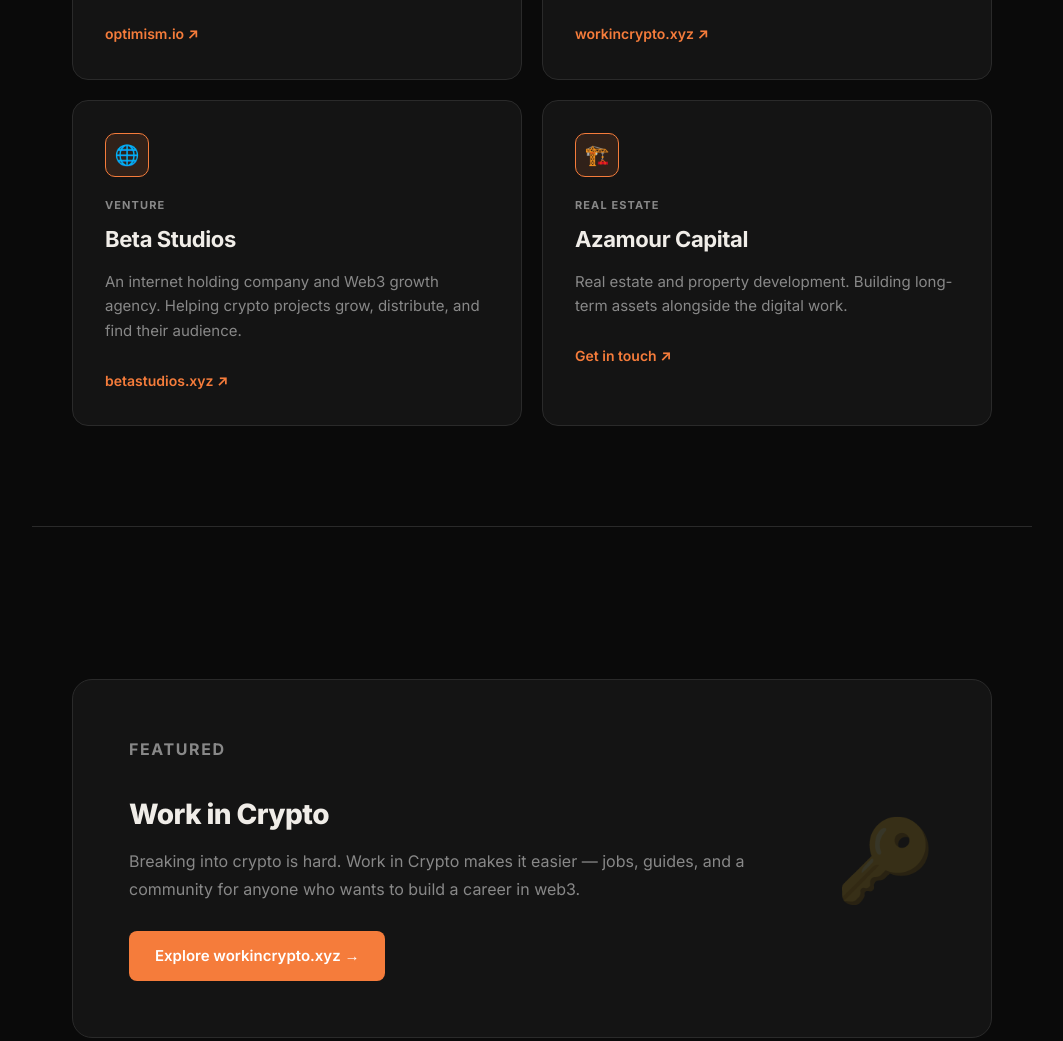
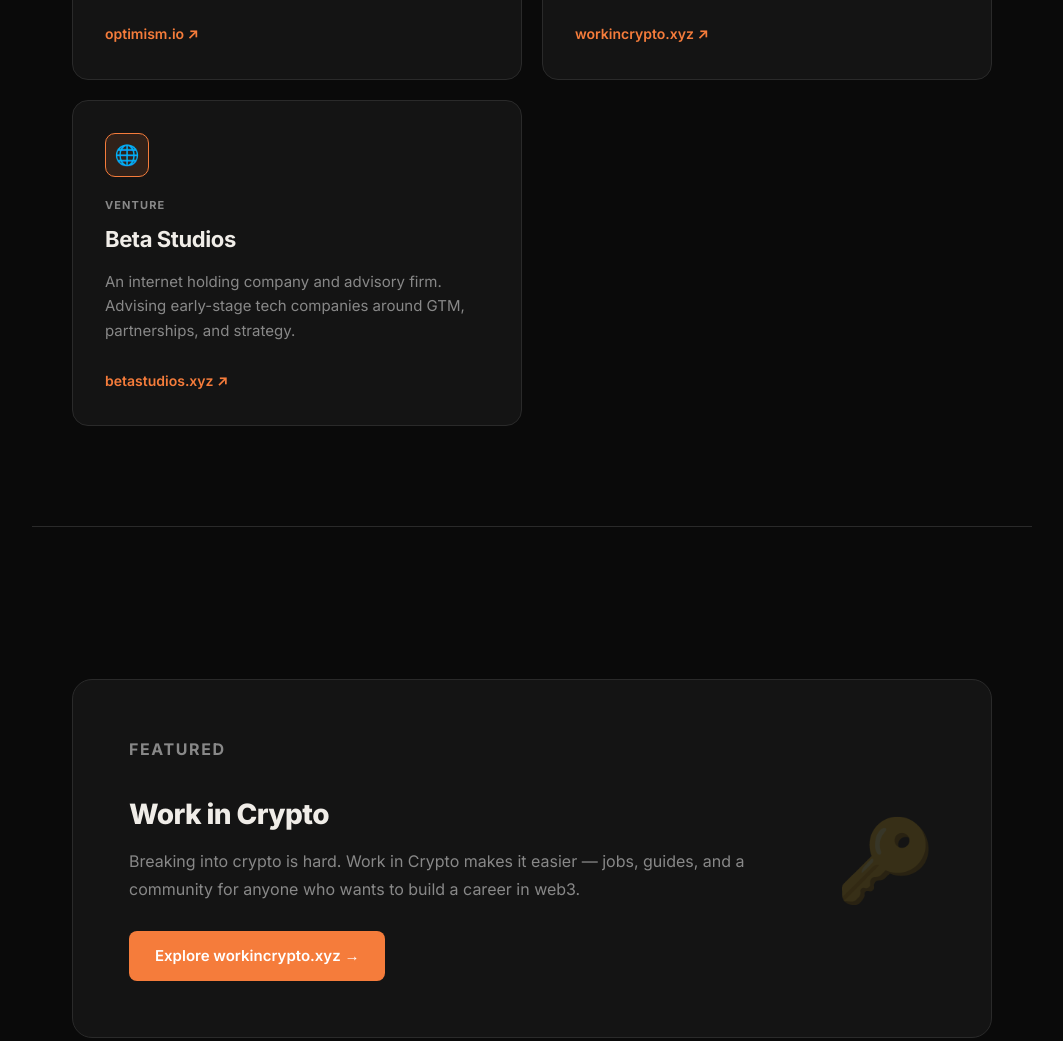
Before and after one commit to fahimsachedina/fahimsachedina-site, a plain HTML site: page index.html in a window 1280 px wide. Shown: the part 1355-2396 px from the top of the page, without its empty margins (108-1171 px from the left). Drawn offline with Linux system fonts and the light colour scheme.

Commit message:
Remove Azamour Capital, update Beta Studios description

```diff
--- a/index.html
+++ b/index.html
@@ -487,16 +487,8 @@
         <div class="card-icon">🌐</div>
         <p class="card-label">Venture</p>
         <h3 class="card-title">Beta Studios</h3>
-        <p class="card-desc">An internet holding company and Web3 growth agency. Helping crypto projects grow, distribute, and find their audience.</p>
+        <p class="card-desc">An internet holding company and advisory firm. Advising early-stage tech companies around GTM, partnerships, and strategy.</p>
         <a href="https://betastudios.xyz/" target="_blank" class="card-link">betastudios.xyz ↗</a>
-      </div>
-
-      <div class="portfolio-card">
-        <div class="card-icon">🏗️</div>
-        <p class="card-label">Real Estate</p>
-        <h3 class="card-title">Azamour Capital</h3>
-        <p class="card-desc">Real estate and property development. Building long-term assets alongside the digital work.</p>
-        <a href="#contact" class="card-link">Get in touch ↗</a>
       </div>
     </div>
   </section>
@@ -525,7 +517,7 @@
 
     <div class="about-grid">
       <div class="about-text">
-        <p>I work at the intersection of <strong>tech, crypto, and growth</strong>. My day job is at <strong>Optimism</strong>, where I lead GTM and partnerships. Outside that, I'm building Work in Crypto and Beta Studios.</p>
+        <p>I work at the intersection of <strong>tech, crypto, and growth</strong>. My day job is at <strong>Optimism</strong>, where I lead GTM and partnerships. Outside that, I run Work in Crypto and Beta Studios.</p>
         <p>My background spans GTM, partnerships, business development, and venture. I've worked across crypto-native companies and traditional tech. Based in the UK.</p>
         <p>I'm interested in how new technology actually gets adopted — the messy reality of distribution, incentives, and timing, not just the theory.</p>
       </div>
@@ -539,7 +531,7 @@
           <div class="stat-label">Core discipline</div>
         </div>
         <div class="stat-card">
-          <div class="stat-value">3</div>
+          <div class="stat-value">2</div>
           <div class="stat-label">Active ventures</div>
         </div>
         <div class="stat-card">
```
